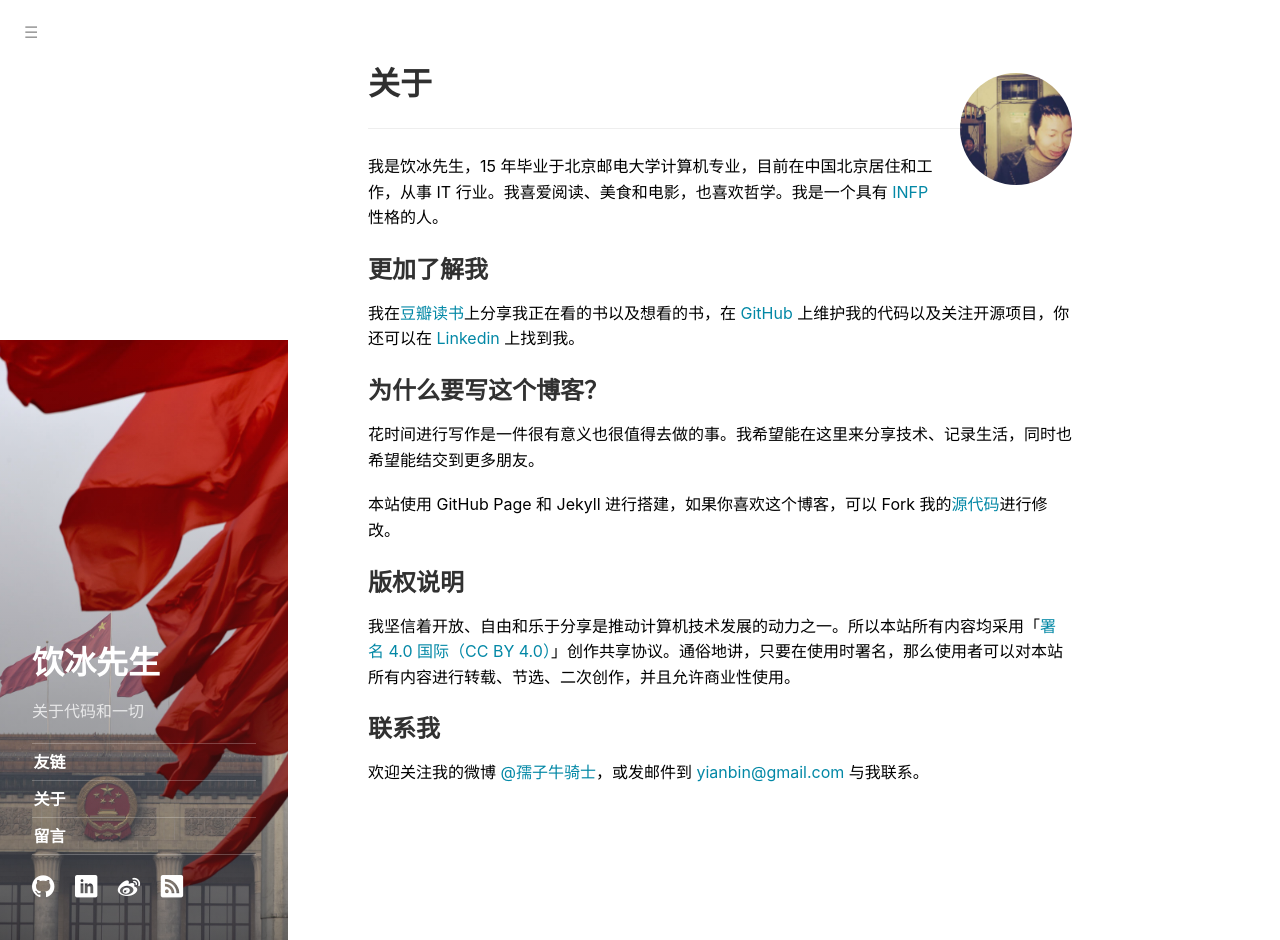
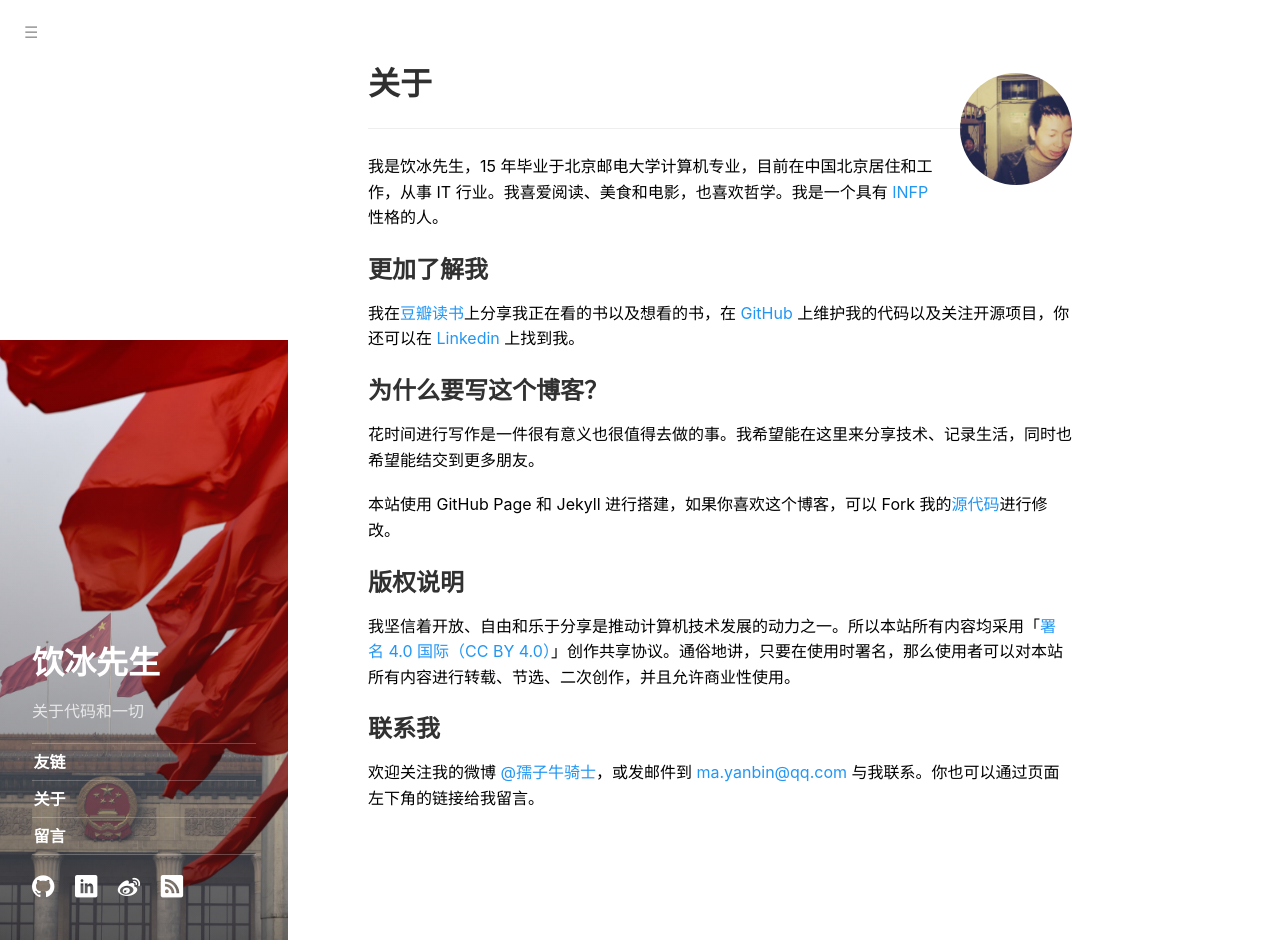
Before and after one commit to ybm/myanbin.github.io, a Jekyll site: the page built from about.md, in a window 1280 px wide and 940 px high. Built offline with Jekyll 4.4.1, drawn with Linux system fonts in a browser that asks for light colours; comment, search, counter and statistics services are not loaded.

Commit message:
update blog

```diff
--- a/_config.yml
+++ b/_config.yml
@@ -22,7 +22,7 @@ analytics:        'UA-35742418-1'
 
 # Fallback image and color if not overwritten for tag or post
 image:            /public/img/succulent.jpg
-color:            '#0388a6'
+color:            '#2196f3'
 
 author:
   name:           '饮冰先生'
--- a/about.md
+++ b/about.md
@@ -5,7 +5,6 @@ permalink: about.html
 image: /public/img/redflag.jpg
 order: 6
 ---
-
 
 
 {% comment %}
@@ -39,4 +38,4 @@ order: 6
 
 ## 联系我
 
-欢迎关注我的微博 [@孺子牛骑士](http://weibo.com/yianbin)，或发邮件到 [yianbin@gmail.com](mailto:yianbin@gmail.com) 与我联系。
+欢迎关注我的微博 [@孺子牛骑士](http://weibo.com/yianbin)，或发邮件到 [ma.yanbin@qq.com](mailto:ma.yanbin@qq.com) 与我联系。你也可以通过页面左下角的链接给我留言。
```
